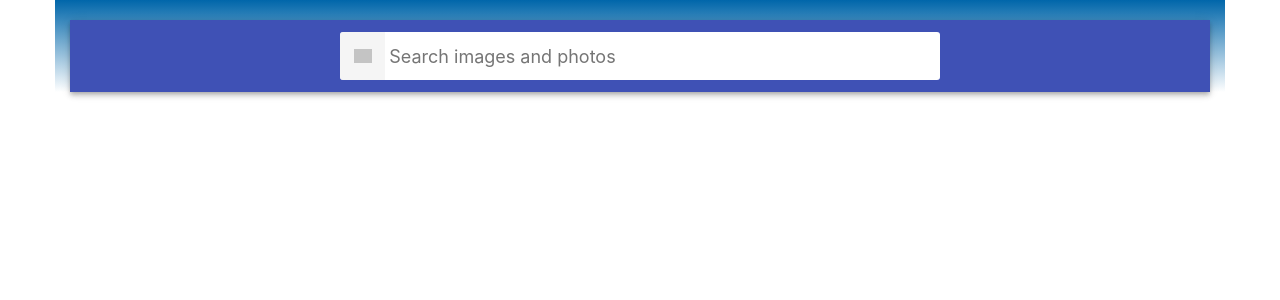
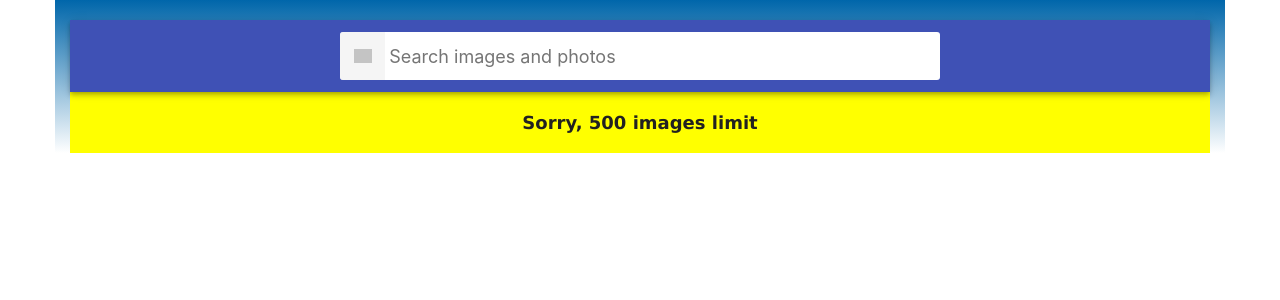
Before and after one commit to PaHomeAtHome/goit-react-hw-03-image-finder, a React (Create React App) app: page / in a window 1280 px wide. Shown: the top 300 px of the page. Built offline with nearby package versions, Linux system fonts and the light colour scheme; grey boxes are pictures that could not be loaded.

Commit message:
notification added

```diff
--- a/src/components/App.jsx
+++ b/src/components/App.jsx
@@ -6,6 +6,7 @@ import { Notify } from 'notiflix';
 import fetchResult from '../services/Api';
 import Button from './Button/Button';
 import Loader from './Loader/Loader';
+import Notification from './Notification/Notification';
 
 const URL = `https://pixabay.com/api/`;
 
@@ -74,16 +75,17 @@ export class App extends Component {
     const { status, response } = this.state;
     const PENDING = status === 'pending';
     const RESPONSE = response && response.length > 0;
-    // if (RESPONSE) {
-    //   const IMAGES_LIMIT = response.length >= 500;
-    //   return IMAGES_LIMIT;
-    // }
+    const IMAGE_LIMIT = RESPONSE && response.length >= 500;
+
     return (
       <Container>
         <Searchbar onSubmit={this.handleSubmit} />
         {RESPONSE && <ImageGallery images={this.state.response} />}
-        {RESPONSE && !PENDING && !response.length >= 500 && (
+        {RESPONSE && !PENDING && !IMAGE_LIMIT && (
           <Button loadMore={this.loadMore} />
+        )}
+        {!PENDING && !IMAGE_LIMIT && (
+          <Notification>Sorry, 500 images limit</Notification>
         )}
         {PENDING && <Loader />}
       </Container>
--- a/src/components/Loader/Loader.jsx
+++ b/src/components/Loader/Loader.jsx
@@ -5,8 +5,8 @@ export default function Loader() {
   return (
     <LoaderStyled>
       <Bars
-        height="100"
-        width="100"
+        height="50"
+        width="50"
         radius="9"
         color="red"
         ariaLabel="three-dots-loading"
--- a/src/components/Loader/LoaderStyled.js
+++ b/src/components/Loader/LoaderStyled.js
@@ -3,4 +3,6 @@ import styled from 'styled-components';
 export const LoaderStyled = styled.div`
   display: flex;
   justify-content: center;
+  margin-top: 20px;
+  margin-bottom: 20px;
 `;
--- /dev/null
+++ b/src/components/Notification/Notification.jsx
@@ -0,0 +1,5 @@
+import { NotificationStyled } from './NotificationStyled';
+
+export default function Notification({ children }) {
+  return <NotificationStyled>{children}</NotificationStyled>;
+}
--- /dev/null
+++ b/src/components/Notification/NotificationStyled.js
@@ -0,0 +1,10 @@
+import styled from 'styled-components';
+
+export const NotificationStyled = styled.div`
+  padding: 20px 0px;
+  font-size: 18px;
+  font-family: 'Lucida Sans', 'Lucida Sans Regular', 'Lucida Grande',
+    'Lucida Sans Unicode', Geneva, Verdana, sans-serif;
+  font-weight: 700;
+  background-color: yellow;
+`;
```
